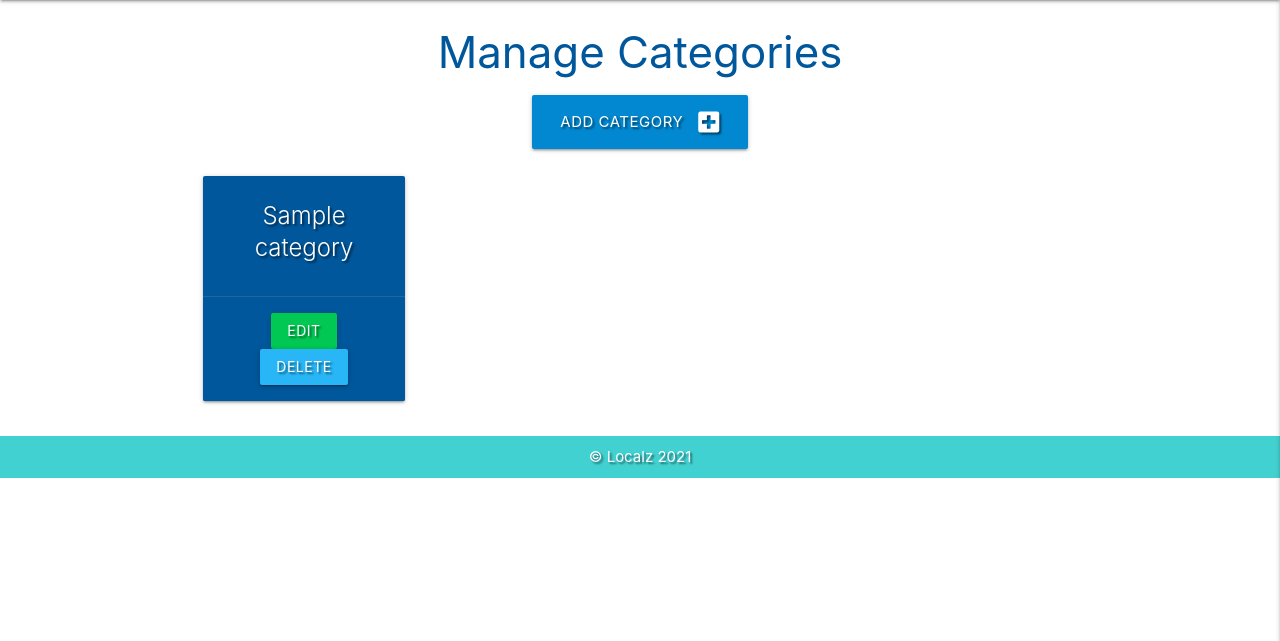
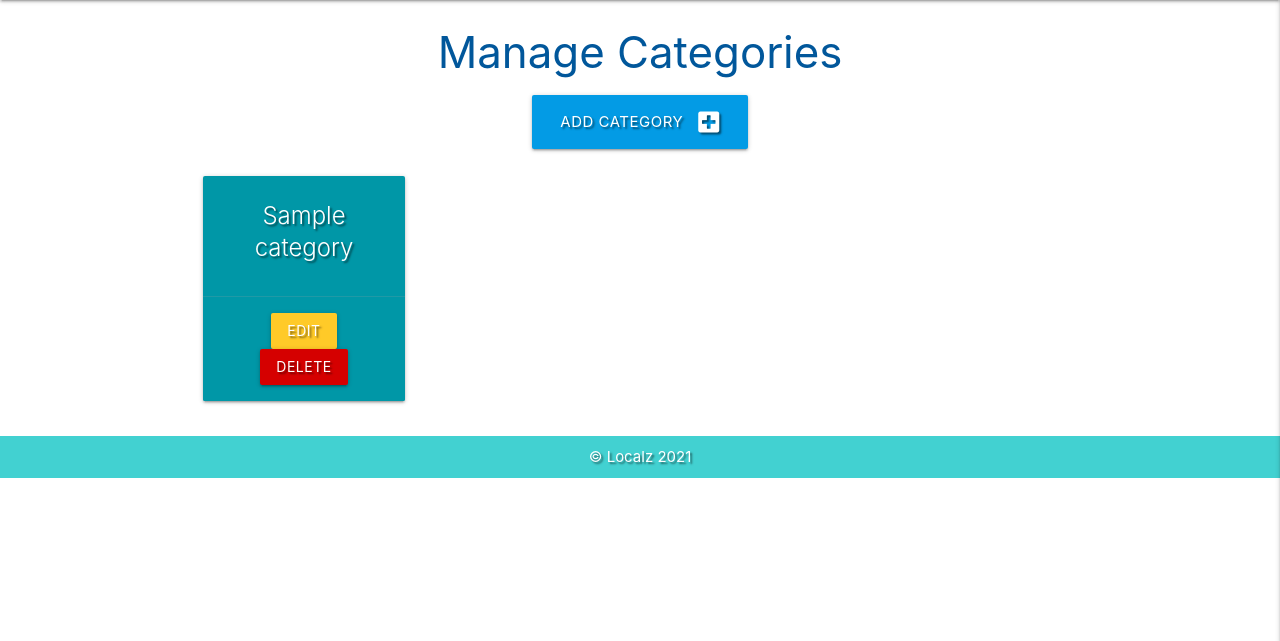
Before and after one commit to Code-Institute-Submissions/OluwafemiAwosanya-LOCALZ_AugResub, a Flask app: page /get_categories in a window 1280 px wide. Shown: the part 64-705 px from the top of the page. Run offline with Flask 2, Linux system fonts and the light colour scheme; a database or web service that is not in the repository returns one stand-in record (values such as "Sample title"); some libraries are stand-ins or nearby versions.

Commit message:
updated all button colours for consistency and a better UX

```diff
--- a/templates/add_category.html
+++ b/templates/add_category.html
@@ -19,7 +19,7 @@
              <!-- submit button -->
              <div class="row">
                 <div class="col s12 center-align">
-                    <button type="submit" class="btn-large cyan darken-1 text-shadow">
+                    <button type="submit" class="btn-large light-blue darken-1 text-shadow">
                         Add Category <i class="fas fa-plus-square right"></i>
                     </button>
                 </div>
--- a/templates/categories.html
+++ b/templates/categories.html
@@ -5,7 +5,7 @@
 
     <div class="row">
         <div class="col s12 center-align">
-            <a href="{{ url_for('add_category') }}" class="btn-large light-blue darken-2 text-shadow">
+            <a href="{{ url_for('add_category') }}" class="btn-large light-blue darken-1 text-shadow">
                 Add Category <i class="fas fa-plus-square right"></i>
             </a>
         </div>
@@ -14,13 +14,13 @@
     <div class="row">
         {% for category in categories %}
             <div class="col s12 m3">
-                <div class="card light-blue darken-4 text-shadow center-align">
+                <div class="card cyan darken-2 text-shadow center-align">
                     <div class="card-content white-text">
                         <span class="card-title">{{ category.category_name }}</span>
                     </div>
                     <div class="card-action">
-                        <a href="{{ url_for('edit_category', category_id=category._id) }}" class="btn green accent-4">Edit</a>
-                        <a href="{{ url_for('delete_category', category_id=category._id) }}" class="btn light-blue lighten-1">Delete</a>
+                        <a href="{{ url_for('edit_category', category_id=category._id) }}" class="btn amber lighten-1">Edit</a>
+                        <a href="{{ url_for('delete_category', category_id=category._id) }}" class="btn red accent-4">Delete</a>
                     </div>
                 </div>
             </div>
--- a/templates/edit_ad.html
+++ b/templates/edit_ad.html
@@ -65,7 +65,7 @@
                     <a href="{{ url_for('get_ads') }}" class="btn-large red text-shadow">
                         Cancel <i class="fas fa-times-circle right"></i>
                     </a>
-                    <button type="submit" class="btn-large cyan darken-1 text-shadow">
+                    <button type="submit" class="btn-large amber lighten-1text-shadow">
                         Edit Ad <i class="fas fa-edit right"></i>
                     </button>
                 </div>
--- a/templates/edit_category.html
+++ b/templates/edit_category.html
@@ -22,7 +22,7 @@
                     <a href="{{ url_for('get_categories') }}" class="btn-large red text-shadow">
                         Cancel <i class="fas fa-times-circle right"></i>
                     </a>
-                    <button type="submit" class="btn-large cyan darken-1 text-shadow">
+                    <button type="submit" class="btn-large amber accent-1 text-shadow">
                         Edit Category <i class="fas fa-edit right"></i>
                     </button>
                 </div>
--- a/templates/login.html
+++ b/templates/login.html
@@ -26,7 +26,7 @@
                 </div>
                 <!-- login -->
                 <div class="row">
-                    <button type="submit" class="col s12 btn-large cyan darken-4 text-shadow">
+                    <button type="submit" class="col s12 btn-large light-blue darken-1 text-shadow">
                         Log In <i class="fas fa-sign-in-alt"></i>
                     </button>
                 </div>
--- a/templates/place_ad.html
+++ b/templates/place_ad.html
@@ -57,7 +57,7 @@
              <!-- submit button -->
              <div class="row">
                 <div class="col s12 center-align">
-                    <button type="submit" class="btn-large cyan darken-1 text-shadow">
+                    <button type="submit" class="btn-large light-blue darken-1 text-shadow">
                         Place Ad <i class="fas fa-plus-square right"></i>
                     </button>
                 </div>
--- a/templates/signup.html
+++ b/templates/signup.html
@@ -26,7 +26,7 @@
             </div>
             <!-- sign up -->
             <div class="row">
-                <button type="submit" class="col s12 btn-large cyan darken-4 text-shadow">
+                <button type="submit" class="col s12 btn-large light-blue darken-1 text-shadow">
                     Sign Up <i class="fas fa-sign-in-alt"></i>
                 </button>
             </div>
```
Also changed, not shown: requirements.txt (+5 -5 lines), README.md, static/localz_tp.PNG (added).
